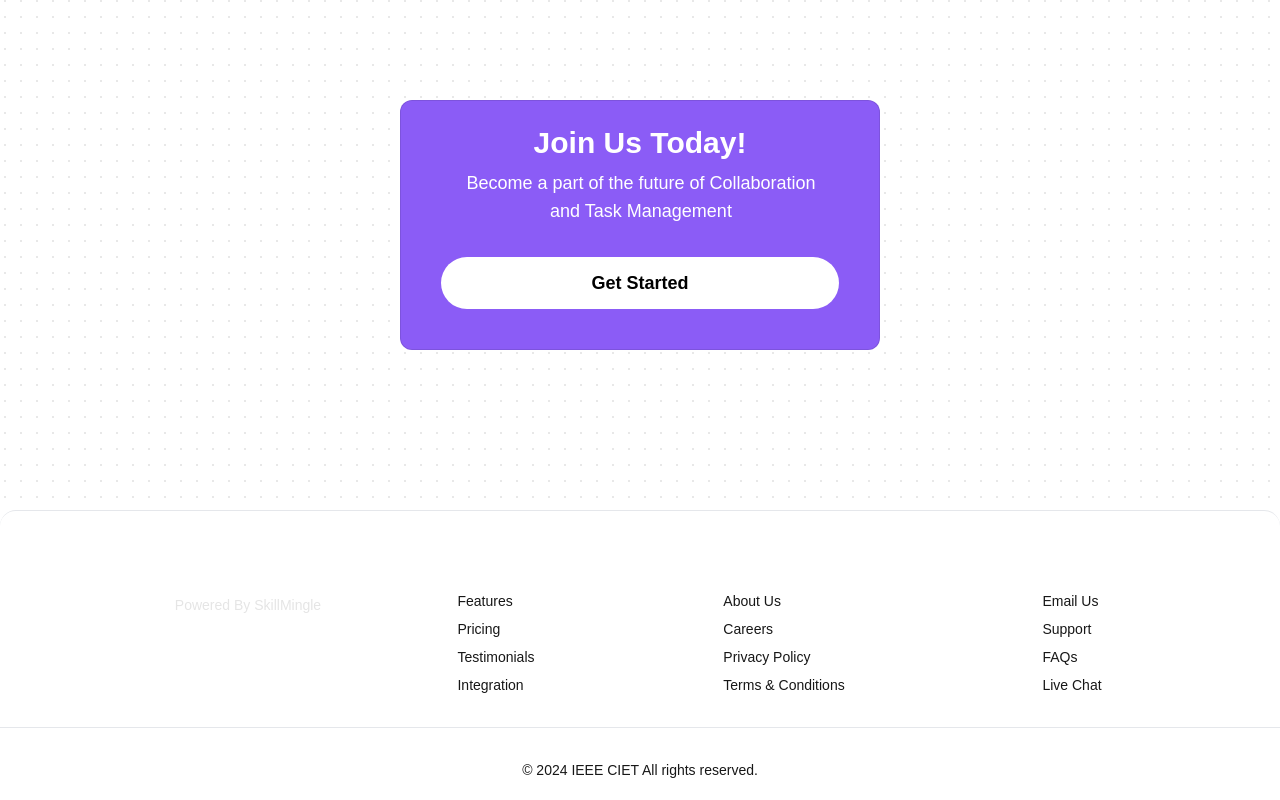
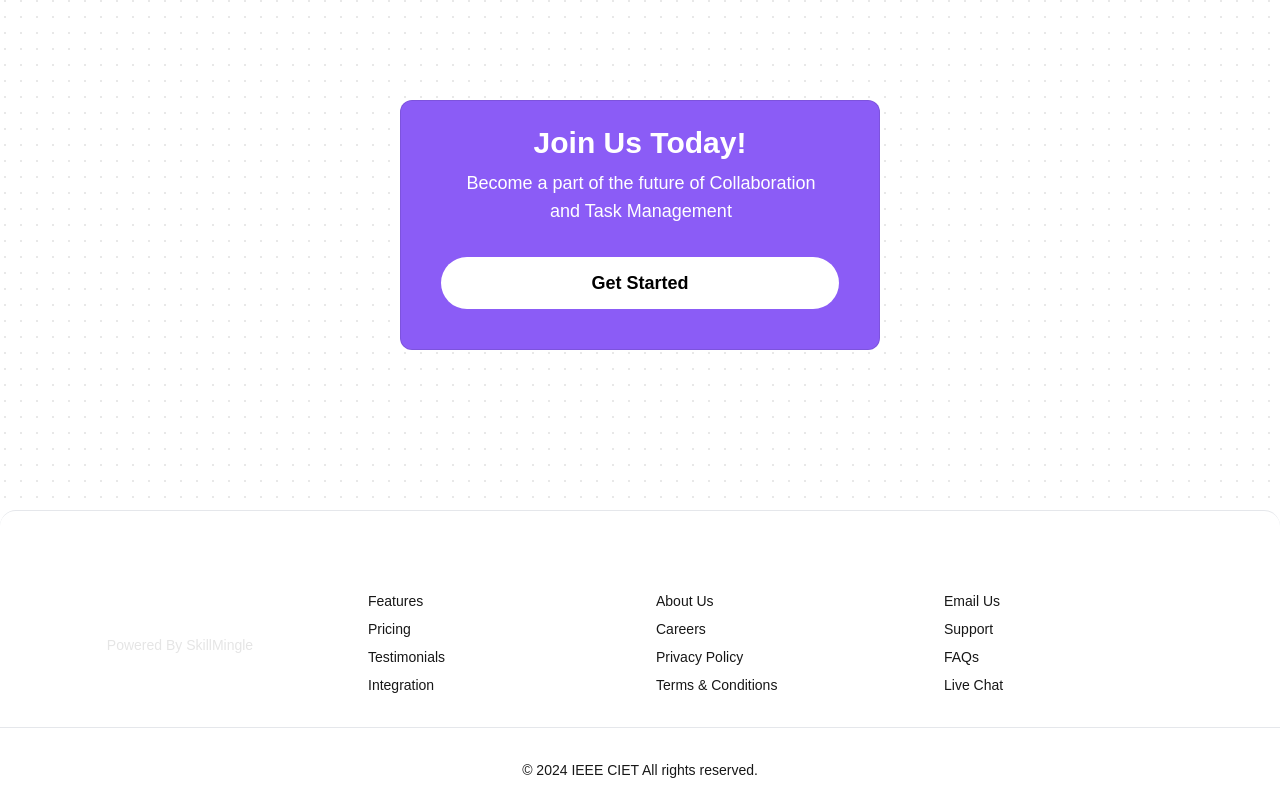
Before and after one commit to priyamaggarwal18/skillmingle, a Next.js app: page / in a window 1280 px wide. Shown: the part 3108-3908 px from the top of the page. Built offline with nearby package versions, Linux system fonts and the light colour scheme.

Commit message:
Responsiveness except navbar fixed

```diff
--- a/src/components/DotBackgroundDemo.tsx
+++ b/src/components/DotBackgroundDemo.tsx
@@ -136,8 +136,8 @@ export function DotBackgroundDemo() {
           initial="hidden"
           whileInView={"show"}
           viewport={{once:false,amount:0.5}}
-          className="relative flex h-full w-ull flex-col items-center justify-center overflow-hidden py-10">
-            <h2 className="text-6xl font-bold mb-20">
+          className="relative flex h-full w-full flex-col items-center justify-center overflow-hidden py-10">
+            <h2 className="text-6xl font-bold mb-20 text-center">
               What Our <span className="text-violet-600">Customers</span> say
             </h2>
             {/* Upper Marquee - Scrolls Right */}
--- a/src/components/ui/container-scroll-animation.tsx
+++ b/src/components/ui/container-scroll-animation.tsx
@@ -64,11 +64,11 @@ export const Header = ({ translate, titleComponent }: any) => {
   return (
     <motion.div
       style={{
-        translateY: translate,
+      translateY: translate,
       }}
-      className="div max-w-6xl mx-auto text-center font-bold text-8xl pb-12"
+      className="max-w-6xl mx-auto text-center font-bold text-6xl md:text-6xl lg:text-8xl pb-6 md:pb-8 lg:pb-12"
     >
-      <span className="mx-auto text-center font-bold text-8xl ">Empowering Ideas Through </span>
+      <span className="mx-auto text-center font-bold text-6xl md:text-6xl lg:text-8xl">Empowering Ideas Through </span>
       {titleComponent}
     </motion.div>
   );
--- a/src/components/ui/footer.tsx
+++ b/src/components/ui/footer.tsx
@@ -3,10 +3,10 @@ import Link from 'next/link';
 const Footer = () => {
     return (
         <footer className="flex flex-col rounded-tl-2xl rounded-tr-2xl items-center justify-center border-t border-border pb-5 w-full mx-auto pt-10">
-            <div className="grid gap-8 xl:grid-cols-4 xl:gap-8 w-full text-left px-20">
+            <div className="grid gap-8 xl:grid-cols-4 xl:gap-8 w-full text-center xl:text-left px-20">
 
                 {/* Column 1: Logo and Description */}
-                <div className="flex flex-col items-center justify-start md:max-w-[200px] space-y-4 ml-20">
+                <div className="flex flex-col items-center justify-center md:max-w-[200px] space-y-4">
                     <div className="flex items-center justify-center">
                         <span className="text-white text-lg font-bold">Logo space</span>
                     </div>
@@ -16,7 +16,7 @@ const Footer = () => {
                 </div>
 
                 {/* Column 2: Product Links */}
-                <div className="flex flex-col items-center justify-start space-y-4">
+                <div className="flex flex-col items-center xl:items-start justify-start space-y-4">
                     <h3 className="text-base font-medium text-white">Product</h3>
                     <ul className="mt-4 text-sm text-muted-foreground space-y-2">
                         <li>
@@ -43,7 +43,7 @@ const Footer = () => {
                 </div>
 
                 {/* Column 3: Company Links */}
-                <div className="flex flex-col items-center justify-start space-y-4">
+                <div className="flex flex-col items-center xl:items-start justify-start space-y-4">
                     <h3 className="text-base font-medium text-white">Company</h3>
                     <ul className="mt-4 text-sm text-muted-foreground space-y-2">
                         <li>
@@ -70,7 +70,7 @@ const Footer = () => {
                 </div>
 
                 {/* Column 4: Contact Us Links */}
-                <div className="flex flex-col items-center justify-start space-y-4">
+                <div className="flex flex-col items-center xl:items-start justify-start space-y-4">
                     <h3 className="text-base font-medium text-white">Contact Us</h3>
                     <ul className="mt-4 text-sm text-muted-foreground space-y-2">
                         <li>
```
Lines whose indentation alone changed are shown as unchanged.
